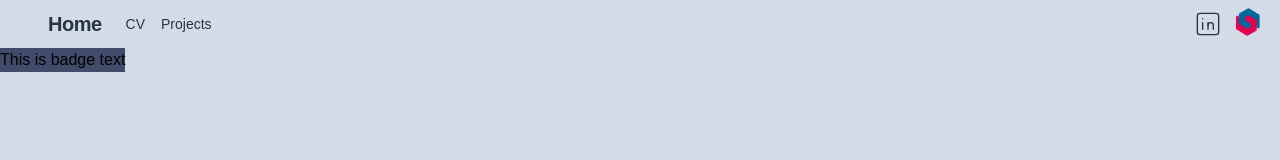
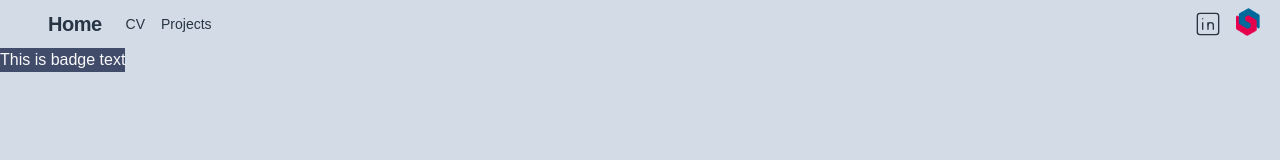
Before and after one commit to jfuchs-png/2023-wetechtogether-tailwind, an Angular app in the folder resume/: page /projects in a window 1280 px wide. Shown: the top 160 px of the page. Built offline with nearby package versions, Linux system fonts and the light colour scheme.

Commit message:
text color

```diff
--- a/resume/src/app/projects-screen/projects-screen.component.html
+++ b/resume/src/app/projects-screen/projects-screen.component.html
@@ -1,3 +1,3 @@
 <div class="flex">
-    <div class="bg-dark-blue">This is badge text</div>
+    <div class="bg-dark-blue text-white">This is badge text</div>
 </div>
```
